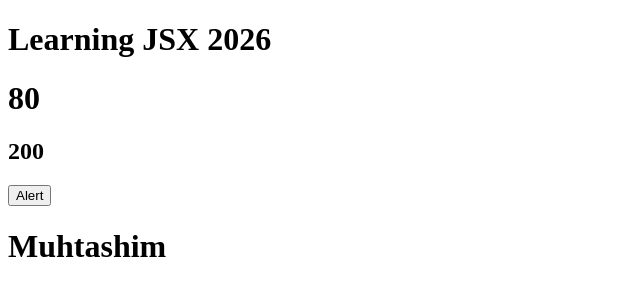
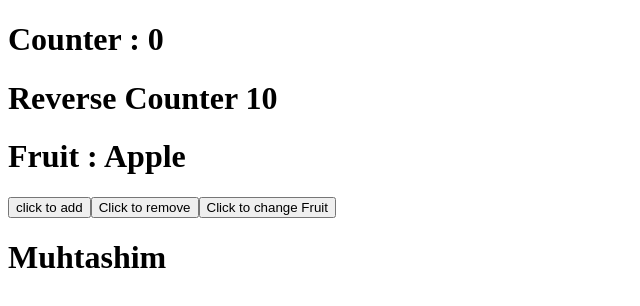
Before and after one commit to muhtashim410kk-jpg/react, a React (Vite) app: page / in a window 1280 px wide. Shown: the top 306 px of the page, without its empty margins (0-640 px from the left). Built offline with nearby package versions, Linux system fonts and the light colour scheme.

Commit message:
usestatehook

```diff
--- a/src/component.jsx
+++ b/src/component.jsx
@@ -1,33 +1,37 @@
+import { useState } from "react";
 
-function Jsxhandling() {
+function Counter(){
 
-    const muhtashim = "2026";
-    let x = 10;
-    let y = 20;
+       const [count,setcount] = useState(0);
+       const [decrease,setdecrease]=useState(10);
+       const [fruit,setfruit] = useState("Apple")
+       function add(){
+          setcount(count+1)
+       }
 
-    return (
+       function decreament(){
+          setdecrease(decrease-1)
+       }
 
-        <div>
+       function changefruitname(){
+          setfruit("Banana")
+       }
 
-            <h1>Learning JSX  {muhtashim}  </h1>
-            {/* to jsx me hume aise getelemetbyid ka inner text ye krdo bhi ni krna prta direct variable bana kr use krlo */}
-            <h1> {10 + 30 + 40}  </h1>
-            <h2> {x * y}     </h2>
-            {/* or isme hum direct button bana kr kr skty hain function run hume get
- element by idni banana pre ga or na alag se function */}
+ return(
 
-             <button onClick={()=>alert("Danger is ahead")} >Alert </button>
+     <div>
+           <h1> Counter : {count}     </h1>
+           <h1>Reverse Counter {decrease}</h1>
+           <h1>Fruit : {fruit}</h1>
+           <button  onClick={add}  >click to add</button>
+           <button onClick={decreament}   > Click to remove </button>
+           <button onClick={changefruitname}  >Click to change Fruit</button>
 
+     </div>
 
-
-
-
-
-        </div>
-
-    )
+ )
 
 
 }
 
-export default Jsxhandling
+export default Counter
--- a/src/main.jsx
+++ b/src/main.jsx
@@ -6,9 +6,10 @@ import { createRoot } from 'react-dom/client'
 import App from './App'
 
 import Jsxhandling from './component'
+import Counter from './component'
 createRoot(document.getElementById('root')).render(
   <StrictMode>
-    <Jsxhandling />
+    <Counter />
     <App />
   </StrictMode>,
 )
```
